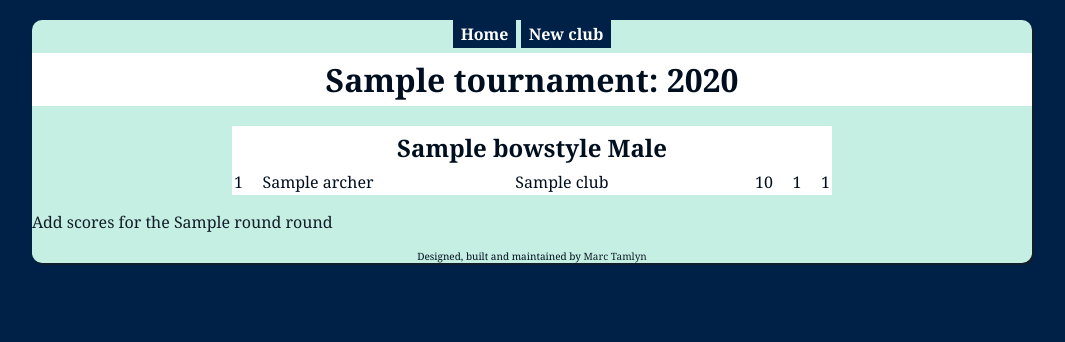
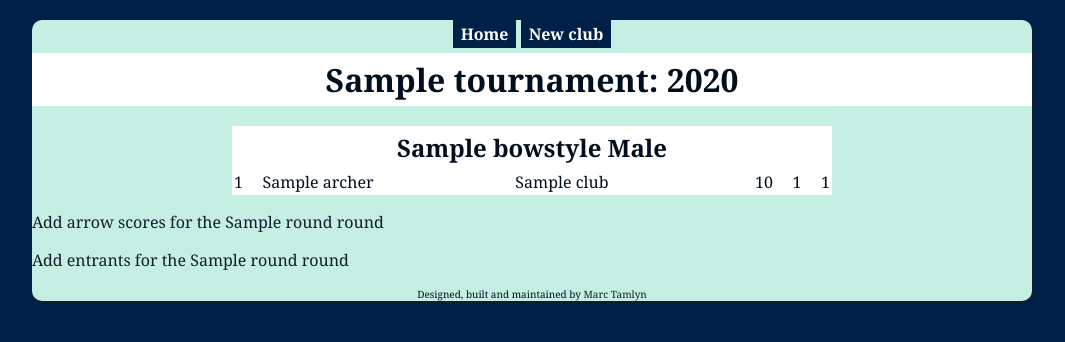
Before and after one commit to mjtamlyn/tamlynscore, a Django app: page /competition/1/ in a window 1280 px wide. Shown: the top 342 px of the page, without its empty margins (108-1173 px from the left). Run offline with Django 3.2, Linux system fonts and the light colour scheme; tables that the repository leaves empty hold one stand-in row (values such as "Sample post").

Commit message:
A form for adding arrow values.

```diff
--- a/src/records/models.py
+++ b/src/records/models.py
@@ -36,12 +36,21 @@ class Round(models.Model):
     def __unicode__(self):
         return self.name
 
+    @property
+    def arrows(self):
+        return self.subrounds.aggregate(models.Sum('arrows'))['arrows__sum']
+
 class BoundRound(models.Model):
     round_type = models.ForeignKey(Round)
     competition = models.ForeignKey('Competition')
+    use_individual_arrows = models.BooleanField(default=False)
 
     def __unicode__(self):
         return u'{0} at {1}'.format(self.round_type, self.competition)
+
+    @property
+    def arrows(self):
+        return self.round_type.arrows
 
 class Competition(models.Model):
     date = models.DateField()
@@ -122,6 +131,8 @@ class Entry(models.Model):
     hits = models.IntegerField(blank=True, null=True)
     golds = models.IntegerField(blank=True, null=True)
 
+    target = models.CharField(max_length=10, blank=True, null=True)
+
     def get_classification(self):
         return u'{0} {1}'.format(self.bowstyle, self.archer.get_gender_display())
 
--- a/src/records/static/css/style.css
+++ b/src/records/static/css/style.css
@@ -91,3 +91,7 @@ li {
 .archer-select.selected {
     color: red;
 }
+
+.arrow-values input {
+    width: 30px;
+}
--- a/src/records/templates/add_scores.html
+++ b/src/records/templates/add_scores.html
@@ -28,9 +28,13 @@
         <li class="hidden archer-options new-archer-options">{{ form.club.label }}: {{ form.club }}</li>
         <li class="hidden new-archer-options">{{ form.gender.label }}: {{ form.gender }}</li>
         <li class="hidden new-archer-options">{{ form.new_archer }}</li>
+        {% if not the_round.use_individual_arrows %}
         <li>{{ form.score.label }}: {{ form.score }}</li>
         <li>{{ form.hits.label }}: {{ form.hits }}</li>
         <li>{{ form.golds.label }}: {{ form.golds }}</li>
+        {% else %}
+        <li>{{ form.target.label }}: {{ form.target }}</li>
+        {% endif %}
     </ul>
     {% csrf_token %}
     <input type="submit" />
--- a/src/records/templates/competition_index.html
+++ b/src/records/templates/competition_index.html
@@ -27,7 +27,12 @@
 
 <div class="actions">
     {% for round in competition.boundround_set.all %}
-    <p><a href="/add-scores/{{ round.pk }}/">Add scores for the {{ round.round_type }} round</a></p>
+        {% if round.use_individual_arrows %}
+        <p><a href="/add-arrow-values/{{ round.pk }}/">Add arrow scores for the {{ round.round_type }} round</a></p>
+        <p><a href="/add-scores/{{ round.pk }}/">Add entrants for the {{ round.round_type }} round</a></p>
+        {% else %}
+        <p><a href="/add-scores/{{ round.pk }}/">Add scores for the {{ round.round_type }} round</a></p>
+        {% endif %}
     {% endfor %}
 </div>
 
--- a/src/records/urls.py
+++ b/src/records/urls.py
@@ -9,5 +9,7 @@ urlpatterns = patterns('records.views',
     (r'^$', 'index'),
     (r'^competition/(?P<competition_id>\d+)/$', 'competition_index'),
     (r'^add-scores/(?P<round_id>\d+)/$', AddScoresView.as_view()),
+    (r'^add-arrow-values/(?P<round_id>\d+)/$', 'add_arrow_values_index'),
+    (r'^add-arrow-values/(?P<round_id>\d+)/target/(?P<target_no>\d+)/doz/(?P<doz_no>\d+)/$', AddArrowValuesView.as_view()),
     (r'^new-club/$', NewClubView.as_view()),
 )
--- a/src/records/views.py
+++ b/src/records/views.py
@@ -1,10 +1,12 @@
-from django.db.models import Sum
 from django.shortcuts import render_to_response, get_object_or_404
 from django.template import RequestContext
 from django.views.generic import View
 
 from records.models import *
 from records.forms import *
+
+from itertools import groupby
+import math
 
 def index(request):
     competitions = Competition.objects.all()
@@ -17,18 +19,44 @@ def competition_index(request, competition_id):
 
 class AddScoresView(View):
     def get(self, request, round_id):
-        the_round = get_object_or_404(BoundRound, id=round_id)
-        form = ScoreEntryForm(initial={'hits': the_round.round_type.subrounds.aggregate(Sum('arrows'))['arrows__sum']})
+        the_round = get_object_or_404(BoundRound, pk=round_id)
+        form = ScoreEntryForm(initial={'hits': the_round.arrows})
         return render_to_response('add_scores.html', locals(), context_instance=RequestContext(request))
 
     def post(self, request, round_id):
-        the_round = get_object_or_404(BoundRound, id=round_id)
+        the_round = get_object_or_404(BoundRound, pk=round_id)
         entry = Entry(shot_round=the_round)
         form = ScoreEntryForm(request.POST, instance=entry)
         if form.is_valid():
             score = form.save()
             return self.get(request, round_id)
         return render_to_response('add_scores.html', locals(), context_instance=RequestContext(request))
+
+def add_arrow_values_index(request, round_id):
+    the_round = get_object_or_404(BoundRound, pk=round_id, use_individual_arrows=True)
+    dozens = int(math.ceil(the_round.arrows/12))
+    dozens = range(1, 1 + dozens)
+    entries = Entry.objects.filter(shot_round=the_round)
+    targets = []
+    for key, group in groupby(entries, lambda e: e.target[:-1]):
+        targets.append({
+            'target': key,
+            'archers': list(group)
+        })
+    return render_to_response('add_arrow_values_index.html', locals(), context_instance=RequestContext(request))
+
+class AddArrowValuesView(View):
+    def get(self, request, round_id, target_no, doz_no):
+        the_round = get_object_or_404(BoundRound, pk=round_id, use_individual_arrows=True)
+        forms = get_arrow_formset(the_round, target_no, doz_no)
+        return render_to_response('add_arrow_values.html', locals(), context_instance=RequestContext(request))
+
+    def post(self, request, round_id):
+        form = ClubForm(request.POST)
+        if form.is_valid():
+            form.save()
+            return self.get(request)
+        return render_to_response('new_club.html', locals(), context_instance=RequestContext(request))
 
 class NewClubView(View):
     def get(self, request):
```
Also changed, not shown: src/records/forms.py (+20 -0 lines), src/records/templates/add_arrow_values.html (added, +15 -0 lines), src/records/templates/add_arrow_values_index.html (added, +13 -0 lines), src/records/migrations/0010_auto__add_field_boundround_use_indiviual_arrows.py (added), src/records/migrations/0011_auto__add_field_entry_target.py (added).
